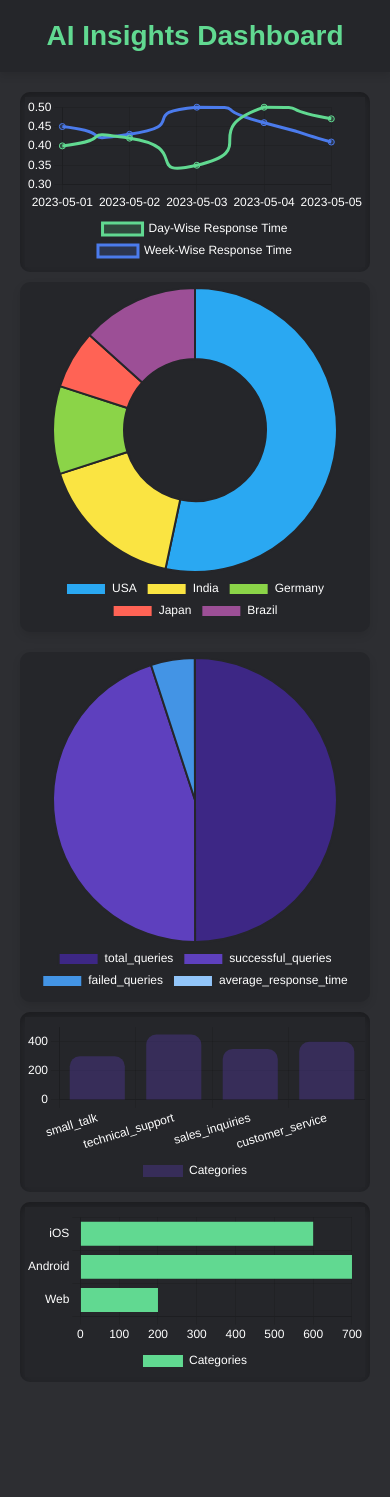
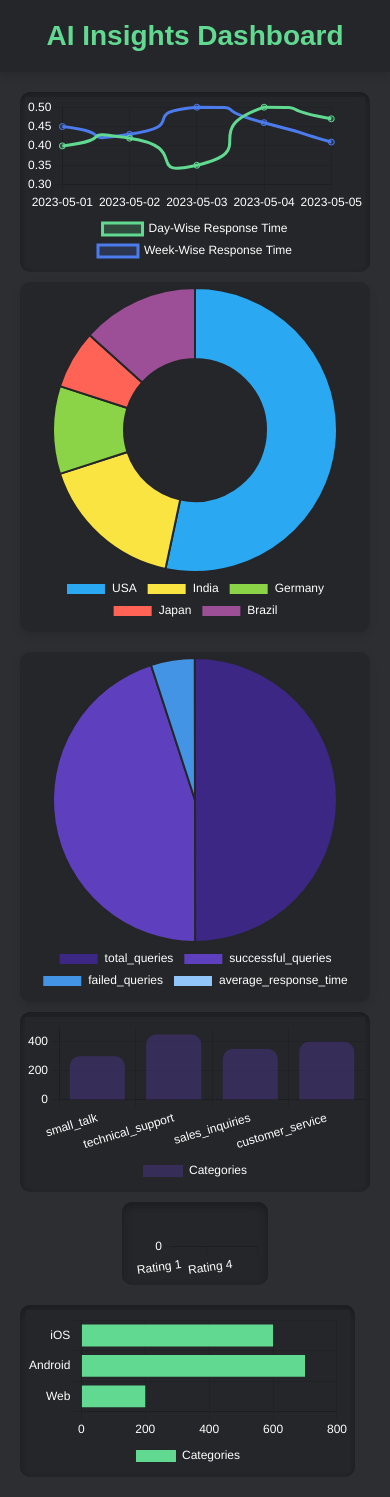
Before and after one commit to pruthviasolkar/AI-Insights-Dashboard, a React (Vite) app: page / in a window 390 px wide. Before the commit the page ends 1402 px from the top, so only its background shows below. Built offline with nearby package versions, Linux system fonts and the light colour scheme.

Commit message:
userrating

```diff
--- a/src/App.css
+++ b/src/App.css
@@ -33,6 +33,7 @@ text-rendering: optimizeLegibility;
   justify-content: center;
   gap: 10px;
   flex-wrap: wrap;
+  margin-bottom: 20px;
 
 }
 .head{
@@ -57,6 +58,12 @@ text-rendering: optimizeLegibility;
 .mainrows{
   display: block;
 }
+.chartsrow3{
+  display: flex;
+  justify-content: flex-end;
+  margin-right: 15px;
+  flex-wrap: wrap;
+}
 @media screen and (max-width: 768px) {
   /* Styles for phones and smaller devices */
   body {
--- a/src/App.tsx
+++ b/src/App.tsx
@@ -10,6 +10,7 @@ import PieChart from './components/charts/Piecharts';
 
 import HoBarChart from './components/charts/Hobar';
 import DoughnutChart from './components/charts/Doughnut.tsx';
+import UserSatisfactionChart from './components/charts/bar2.tsx';
 
 
 const App: React.FC = () => {
@@ -51,9 +52,10 @@ const App: React.FC = () => {
           <div className='chartsrow2'>
           <PieChart data={aiData.insight_summary}/>
           <BarChart data={aiData.category_distribution} />
-          <HoBarChart data={aiData.usage_statistics.by_platform} />
 
+          <UserSatisfactionChart data={aiData.user_satisfaction.ratings}/>
           </div>
+          <div className='chartsrow3'><HoBarChart data={aiData.usage_statistics.by_platform} /></div>
 
         </div>
 
--- /dev/null
+++ b/src/components/charts/bar2.css
@@ -0,0 +1,24 @@
+.bar2-container{
+    width: 36%;
+    background-color: var(--secondary-black);
+    padding: 10px;
+    border-radius: 10px;
+    display: flex;
+    justify-content: center;
+    box-shadow: inset 0 4px 10px rgba(0, 0, 0, 0.267);
+}
+.barmain{
+   background-color: var(--secondary-black);
+   align-self: center;
+}
+@media screen and (max-width: 768px) {
+   /* Styles for phones and smaller devices */
+   body {
+     font-size: 14px; /* Adjust text size */
+   }
+
+   .chart-container{
+     width: 100%; /* Make the chart container responsive */
+     padding: 5px; /* Add padding for better spacing */
+   }
+}
--- /dev/null
+++ b/src/components/charts/bar2.tsx
@@ -0,0 +1,76 @@
+import React from "react";
+import { Bar } from "react-chartjs-2";
+import "./bar2.css"
+import {
+  Chart as ChartJS,
+  CategoryScale,
+  LinearScale,
+  BarElement,
+  Title,
+  Tooltip,
+  Legend,
+} from "chart.js";
+
+ChartJS.register(CategoryScale, LinearScale, BarElement, Title, Tooltip, Legend);
+
+interface UserSatisfactionChartProps {
+  data: { rating: number; count: number }[];
+}
+
+const UserSatisfactionChart: React.FC<UserSatisfactionChartProps> = ({ data }) => {
+  const chartData = {
+    labels: data.map((item) => `Rating ${item.rating}`), // e.g., "Rating 1", "Rating 2"
+    datasets: [
+      {
+        label: "User Satisfaction Ratings",
+        data: data.map((item) => item.count), // [15, 35, 200, 500, 600]
+        backgroundColor: [
+          "#FF6384",
+          "#36A2EB",
+          "#FFCE56",
+          "#4BC0C0",
+          "#9966FF",
+        ],
+        borderWidth: 1,
+        borderRadius:5,
+      },
+    ],
+  };
+
+  const options = {
+    responsive: true,
+    plugins: {
+      legend: {
+        position: "bottom" as const,
+        labels: {
+            color: 'white', // Set the legend text color to white
+          },
+      },
+      title: {
+        display: true,
+
+      },
+    },
+    scales: {
+        // Adjust text color for the scale (axis) labels
+        x: {
+          ticks: {
+            color: 'white', // Set color of the x-axis labels
+          },
+        },
+        y: {
+          ticks: {
+            color: 'white', // Set color of the y-axis labels
+          },
+        },
+      },
+  };
+
+  return (
+    <div  className="bar2-container">
+      <Bar className='barmain' data={chartData} options={options} />
+    </div>
+  );
+};
+
+export default UserSatisfactionChart;
```
